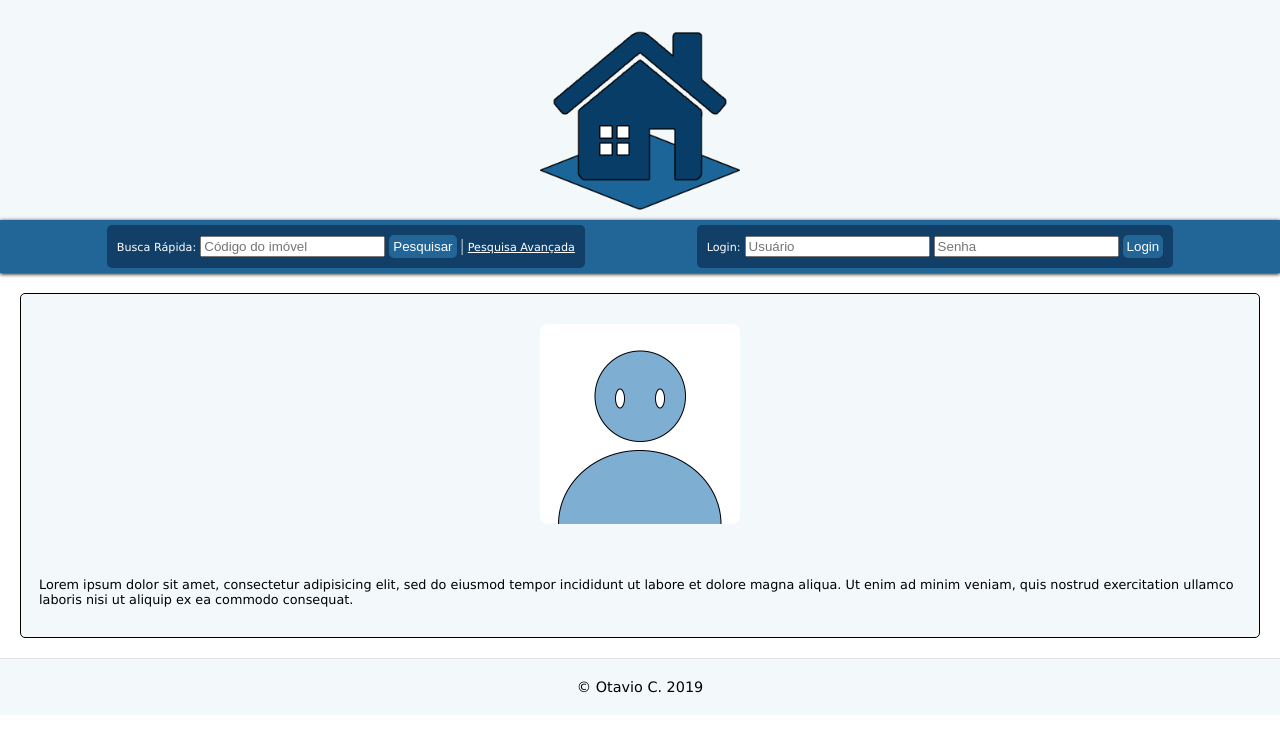
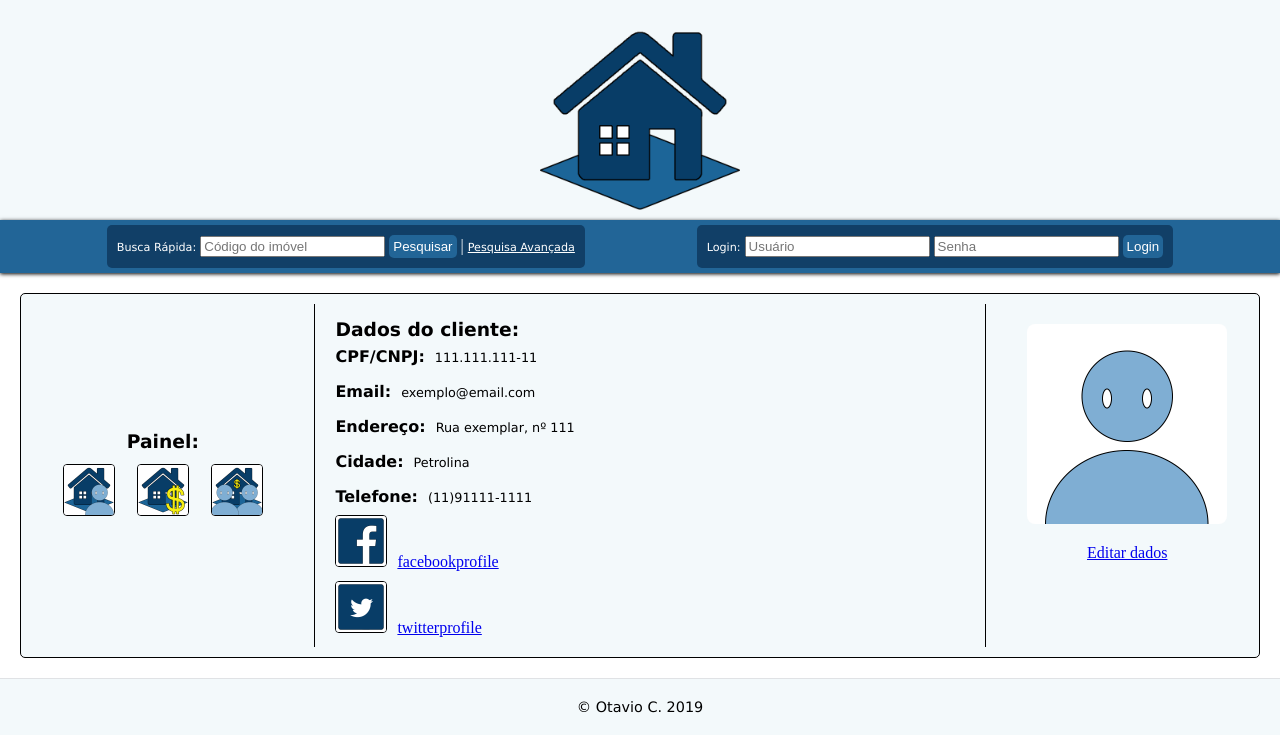
Before and after one commit to Vinesma/Site-Imobiliaria, a PHP site: page /cliente.html in a window 1280 px wide. Shown: the top 752 px of the page. Run offline with PHP 8.4, Linux system fonts and the light colour scheme.

Commit message:
Pagina cliente pronta

```diff
--- a/cliente.html
+++ b/cliente.html
@@ -54,11 +54,32 @@
 
 	<section>
 		<div class="grid">
-			<img class="userimg" src="img/default_user_img.png">
-			<p>Lorem ipsum dolor sit amet, consectetur adipisicing elit, sed do eiusmod
-			tempor incididunt ut labore et dolore magna aliqua. Ut enim ad minim veniam,
-			quis nostrud exercitation ullamco laboris nisi ut aliquip ex ea commodo
-			consequat.</p>
+			<div class="userprofile_r">
+				<img class="userimg" src="img/default_user_img.png">
+				<a href="#">Editar dados</a>
+			</div>
+			<div class="userprofile_c">
+					<h3>Dados do cliente:</h3>
+					<div class="datacliente"><h4>CPF/CNPJ:</h4><p>111.111.111-11</p></div>
+					<div class="datacliente"><h4>Email:</h4><p>exemplo@email.com</p></div>
+					<div class="datacliente"><h4>Endereço:</h4><p>Rua exemplar, nº 111</p></div>
+					<div class="datacliente"><h4>Cidade:</h4><p>Petrolina</p></div>
+					<div class="datacliente"><h4>Telefone:</h4><p>(11)91111-1111</p></div>
+					<div class="datacliente"><img class="dashimg" src="img/fb_icon.png"><a href="#">facebookprofile</a></div>
+					<div class="datacliente"><img class="dashimg" src="img/tw_icon.png"><a href="#">twitterprofile</a></div>
+			</div>
+			<div class="userprofile_l grid">
+				<h3 class="dashtop">Painel:</h3>
+				<div class="dash1">
+					<a href="#" title="Meus Imóveis"><img class="dashimg" src="img/dash_myhouses.png"></a>
+				</div>
+				<div class="dash2">
+					<a href="#" title="Imóveis em aquisição"><img class="dashimg" src="img/dash_buyer.png"></a>
+				</div>
+				<div class="dash3">
+					<a href="#" title="Imóveis em locação"><img class="dashimg" src="img/dash_locador.png"></a>
+				</div>
+			</div>
 		</div>
 	</section>
 
--- a/style.css
+++ b/style.css
@@ -4,7 +4,7 @@ body{
 
 /*GLOBAIS*/
 
-h2{
+h2,h3,h4{
 	font-family: Verdana, sans-serif;
 	margin: 0;
 }
@@ -179,11 +179,87 @@ section img{
 /*CLIENTE.html*/
 
 .grid .userimg{
+	display: block;
 	border-radius: 8px;
 	width: 200px;
 	height: 200px;
 	margin-top: 20px;
 	margin-bottom: 20px;
+}
+
+.grid a{
+	display: block;
+	text-align: center;
+}
+
+.grid .userprofile_r{
+	padding-left: 10px;
+	padding-right: 12px;
+	grid-column-start: 3;
+	grid-row-start: 1;
+}
+
+.grid .userprofile_c{
+	border-left: 1px solid black;
+	border-right: 1px solid black;
+	padding-top: 15px;
+	padding-left: 20px;
+	padding-right: 400px;
+	grid-column-start: 2;
+	grid-row-start: 1;
+}
+
+.userprofile_c .datacliente h4,p,a,img{
+	display: inline-block;
+}
+
+.userprofile_c .datacliente a{
+	display: inline-block;
+	margin: 2px;
+	padding: 8px;
+}
+
+.userprofile_c .datacliente img{
+	display: inline-block;
+}
+
+.userprofile_c .datacliente p{
+	margin: 2px;
+}
+
+.grid .userprofile_l{
+	padding-left: 12px;
+	padding-right: 10px;
+	grid-column-start: 1;
+	grid-row-start: 1;
+}
+
+.grid .dashimg{
+	border: 1px solid black;
+	border-radius: 4px;
+	width: 50px;
+	height: 50px;
+}
+
+.userprofile_l .dashtop{
+	align-self: end;
+	grid-column-start: 2;
+	grid-row-start: 1;
+}
+
+.userprofile_l .dash1{
+	grid-column-start: 1;
+	grid-row-start: 2;
+}
+
+.userprofile_l .dash2{
+	grid-column-start: 2;
+	grid-row-start: 2;
+}
+
+.userprofile_l .dash3{
+	grid-column-start: 3;
+	grid-row-start: 2;
 }
 
 /*FOOTER*/
@@ -256,6 +332,12 @@ footer p{
 	.nodisplay{
 		display: none;
 	}
+
+	/*CLIENTE.html*/
+
+	.grid .userprofile_c{
+		padding-right: 20px;
+	}
 }
 
 @media(max-width: 768px){
@@ -294,4 +376,23 @@ footer p{
 	.item7,.item8,.item9{
 		display: none;
 	}
+
+	/*CLIENTE.html*/
+
+	.grid .userprofile_r{
+		grid-column-start: 1;
+		grid-row-start: 1;
+	}
+
+	.grid .userprofile_c{
+		grid-column-start: 1;
+		grid-row-start: 2;
+		padding-right: 20px;
+		border: 0;
+	}
+
+	.grid .userprofile_l{
+		grid-column-start: 1;
+		grid-row-start: 3;
+	}
 }
```
Also changed, not shown: img/dash_buyer.png (added), img/dash_locador.png (added), img/dash_myhouses.png (added), img/fb_icon.png (added), img/tw_icon.png (added).
